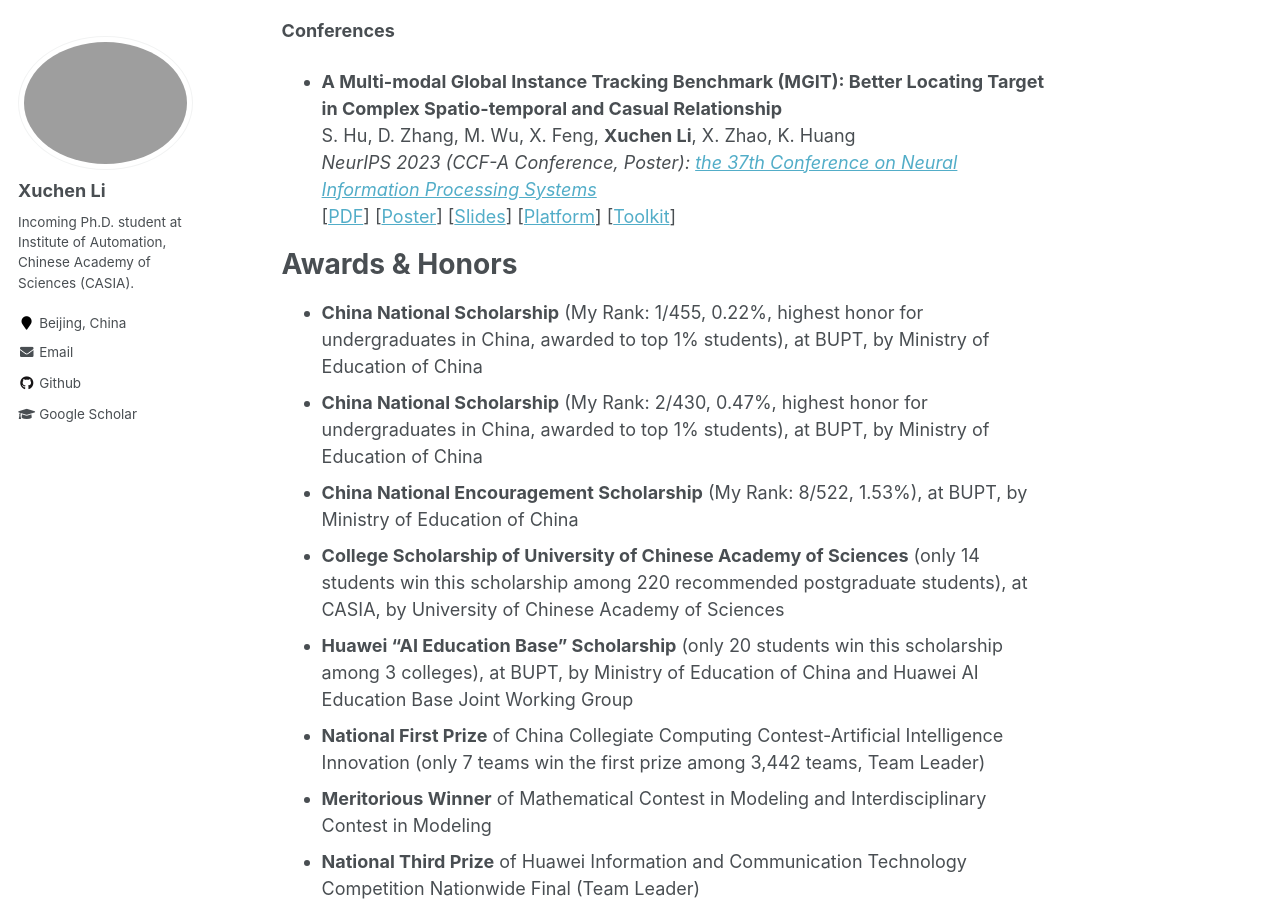
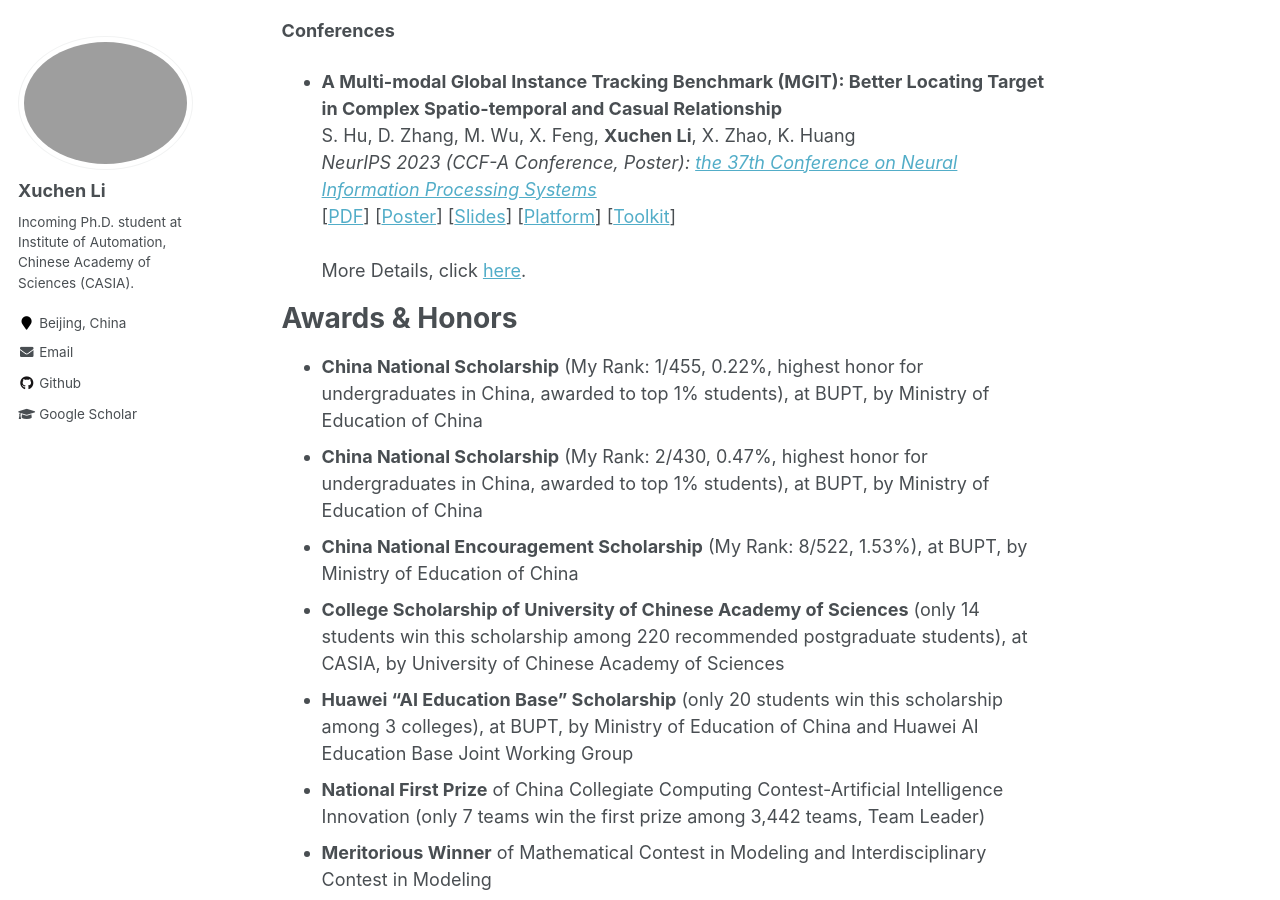
Before and after one commit to Xuchen-Li/Xuchen-Li.github.io, a Jekyll site: the page built from _pages/about.md, in a window 1280 px wide and 900 px high, scrolled down 1791 px. Built offline with Jekyll 4.4.1, drawn with Linux system fonts in a browser that asks for light colours.

Commit message:
Update about.md

```diff
--- a/_pages/about.md
+++ b/_pages/about.md
@@ -58,7 +58,8 @@ Publications
   [[Poster](https://xuchen-li.github.io/files/MGIT-poster.pdf)]
   [[Slides](https://xuchen-li.github.io/files/MGIT-Slides.pdf)]
   [[Platform](http://videocube.aitestunion.com/)]
-  [[Toolkit](https://github.com/Xuchen-Li/MGIT-toolkit)]
+  [[Toolkit](https://github.com/Xuchen-Li/MGIT-toolkit)] <br><br>
+More Details, click [here](https://xuchen-li.github.io/publications/).
 
 
 Awards & Honors
```
